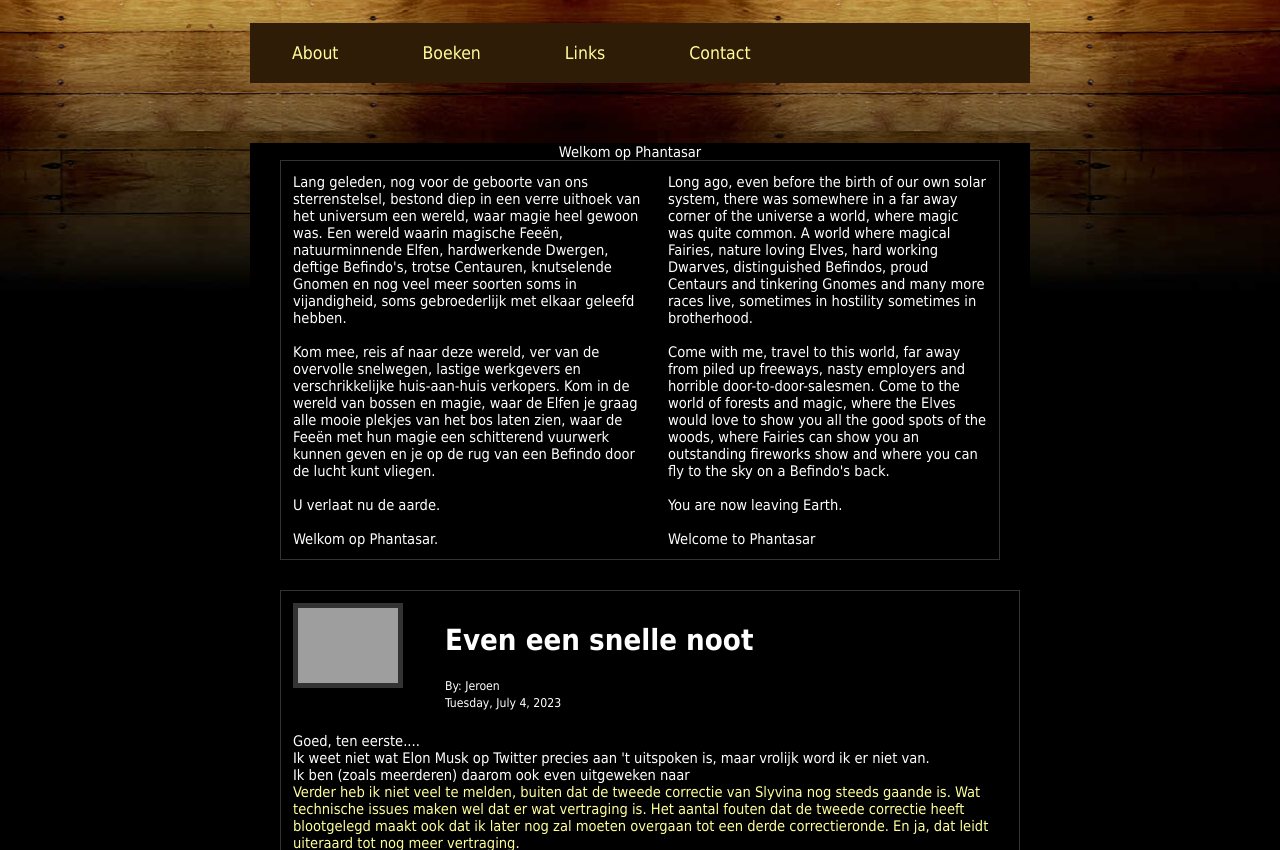
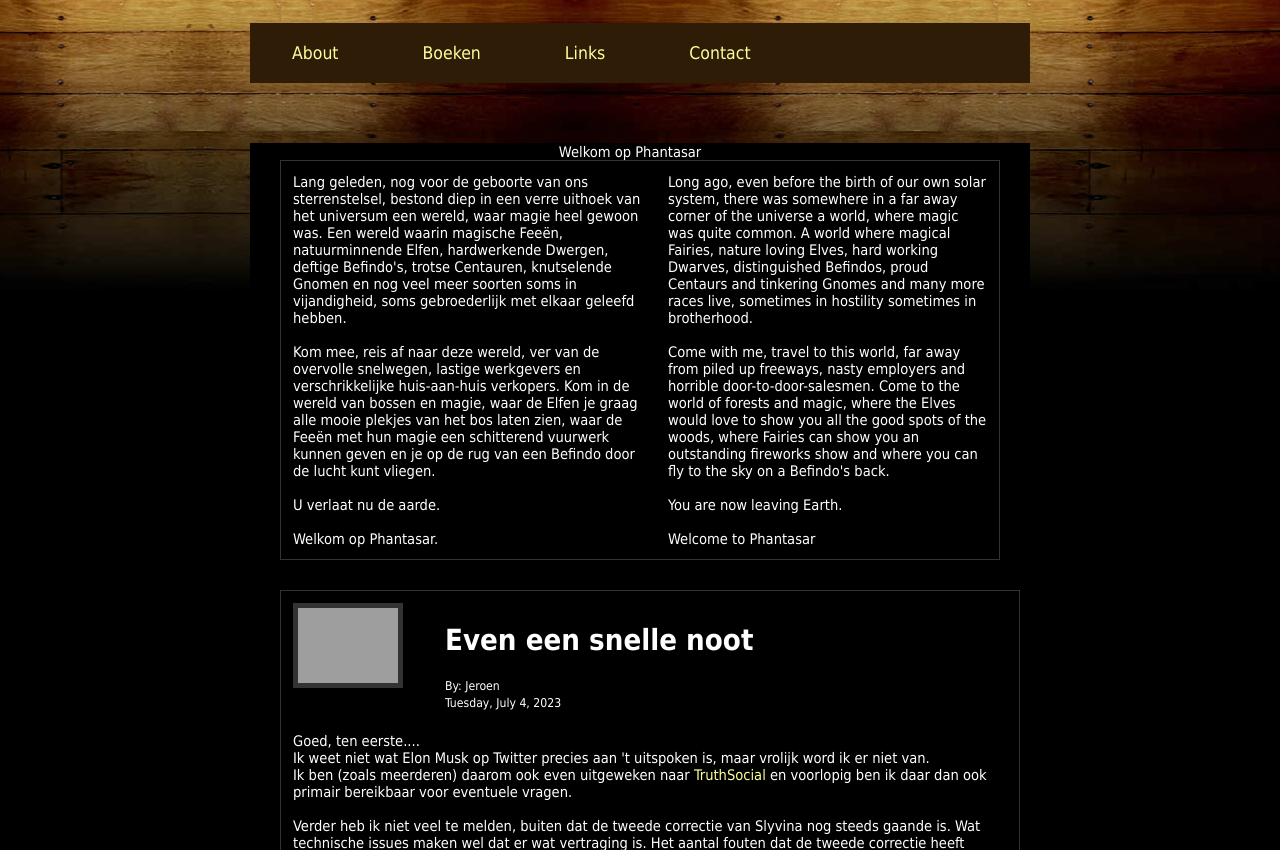
Before and after one commit to PhantasarProductions/Kronieken, a plain HTML site: page News_HomePage.html in a window 1280 px wide. Shown: the part 102-952 px from the top of the page. Drawn offline with Linux system fonts and the light colour scheme; grey boxes are pictures that could not be loaded; a script that the page names is missing.

Commit message:
Fix: Link tag error

```diff
--- a/News_HomePage.html
+++ b/News_HomePage.html
@@ -26,7 +26,7 @@
     </form>
   </div>
   <div id="content">
-	  <!-- Generated by Yggdrassil on Tuesday, July 4, 2023; 4:05:36 PM -->
+	  <!-- Generated by Yggdrassil on Tuesday, July 4, 2023; 4:11:33 PM -->
 
 <p><table>
 <Caption>Welkom op Phantasar</caption>
@@ -50,7 +50,7 @@ Welcome to Phantasar </td>
 
 <table id='NewsTable' width='100%'>
 	<tr valign=top><td width='100'><img src="https://secure.gravatar.com/avatar/5fbccf235ea1f03b23de5cf0d1756af5?s=200&r=pg" width="100" alt="Jeroen"></td><td><h1>Even een snelle noot</h1><small>By: Jeroen<br>Tuesday, July 4, 2023</td></tr><tr valign=top><td colspan=2>Goed, ten eerste.... <br/>Ik weet niet wat Elon Musk op Twitter precies aan 't uitspoken is, maar vrolijk word ik er niet van.<br/>
-Ik ben (zoals meerderen) daarom ook even uitgeweken naar <a href="https://truthsocial.com/@BroksTricky>TruthSocial</a> en voorlopig ben ik daar dan ook primair bereikbaar voor eventuele vragen.<br/><br/>
+Ik ben (zoals meerderen) daarom ook even uitgeweken naar <a href="https://truthsocial.com/@BroksTricky">TruthSocial</a> en voorlopig ben ik daar dan ook primair bereikbaar voor eventuele vragen.<br/><br/>
 Verder heb ik niet veel te melden, buiten dat de tweede correctie van Slyvina nog steeds gaande is. Wat technische issues maken wel dat er wat vertraging is. Het aantal fouten dat de tweede correctie heeft blootgelegd maakt ook dat ik later nog zal moeten overgaan tot een derde correctieronde. En ja, dat leidt uiteraard tot nog meer vertraging.
 <br/><br/>
 Ik moet hierbij ook vermelden dat dit voor mij niks nieuws is. Het corrigeren van werken zodat ze naar de uitgever kunnen levert altijd meer dan twintig keer zoveel werk op als het schrijven van de boeken zelf. Het is echt pokkenwerk, maar het hoort er nu eenmaal bij. Ik ga in ieder geval rustig door en het werk gaat afkomen.
```
